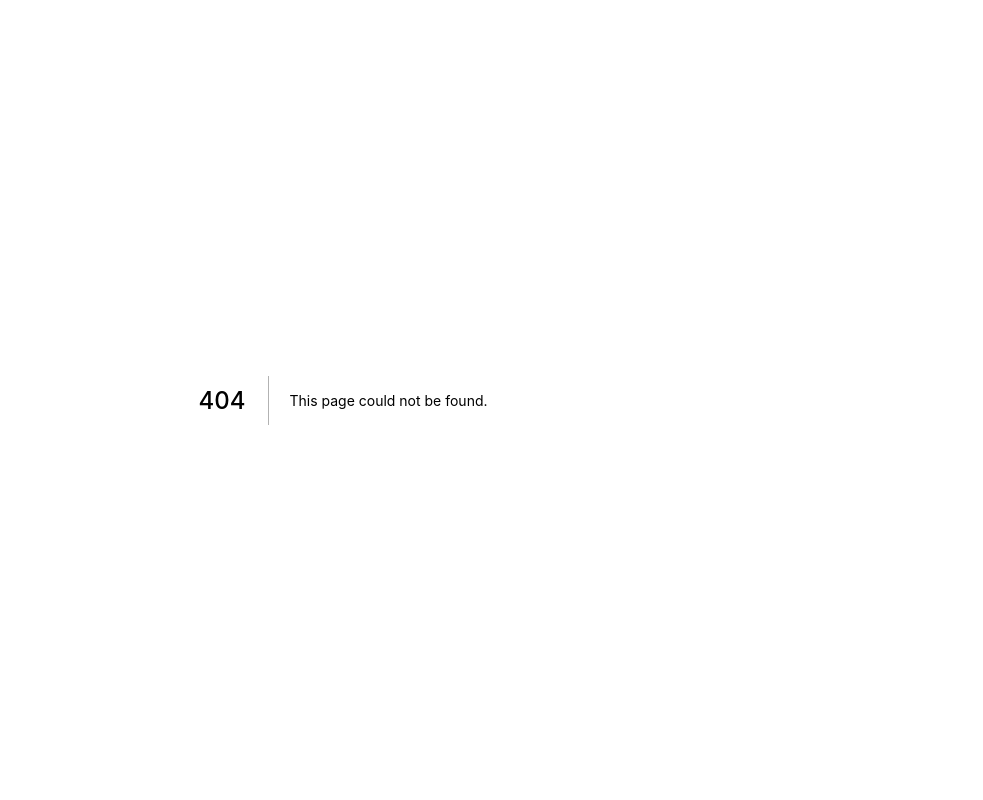
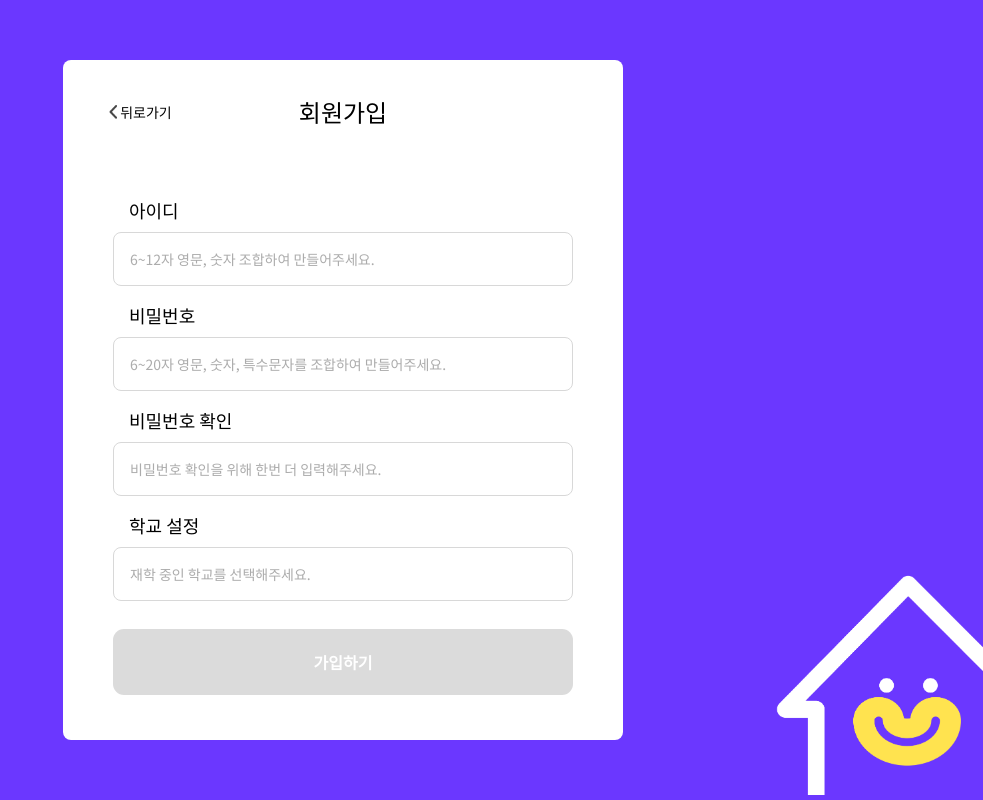
Before and after one commit to mash-up-kr/baeppo-web, a Next.js app: page /signup in a window 1280 px wide. Before the commit this address had no page. Shown: the whole page, without its empty margins (297-1280 px from the left). Built offline with nearby package versions, Linux system fonts and the light colour scheme.

Commit message:
✨ Implement sign up page

```diff
--- a/src/components/Button.ts
+++ b/src/components/Button.ts
@@ -21,6 +21,12 @@ const Button = styled.button<ButtonProps>`
   border-radius: 11px;
   outline: none;
   cursor: pointer;
+
+  &:disabled {
+    color: white;
+    background-color: #dbdbdb;
+    cursor: default;
+  }
 `;
 
 export default Button;
--- /dev/null
+++ b/src/components/FormInput.tsx
@@ -0,0 +1,56 @@
+import React, { FC } from "react";
+import styled from "styled-components";
+
+import Input, { InputProps } from "./Input";
+
+interface FormInputProps extends InputProps {
+  label: string;
+  isError?: boolean;
+  goodMessage?: string;
+  errorMessage?: string;
+}
+
+const FormInput: FC<FormInputProps> = ({
+  label,
+  isError,
+  goodMessage,
+  errorMessage,
+  width,
+  value,
+  mt,
+  ml,
+  ...inputProps
+}: Omit<FormInputProps, "ref" | "as">) => (
+  <FormInputWrapper width={width} mt={mt} ml={ml}>
+    <Label>
+      {label}
+      {value && <MessageArea isError={isError}>{isError ? errorMessage : goodMessage}</MessageArea>}
+    </Label>
+    <Input value={value} {...inputProps} />
+  </FormInputWrapper>
+);
+
+export default FormInput;
+
+const Label = styled.div`
+  display: flex;
+  align-items: center;
+  margin-bottom: 9px;
+  padding-left: 16px;
+  font-weight: 500;
+  font-size: 18px;
+`;
+
+const MessageArea = styled.span<Pick<FormInputProps, "isError">>`
+  margin-left: 16px;
+  color: ${(props) => (props.isError ? "red" : "#6B37FF")};
+  font-size: 14px;
+`;
+
+const FormInputWrapper = styled.div<Pick<FormInputProps, "width" | "mt" | "ml">>`
+  display: flex;
+  flex-direction: column;
+  width: ${(props) => props.width || "100%"};
+  ${(props) => props.ml && `margin-left: ${props.ml};`}
+  ${(props) => props.mt && `margin-top: ${props.mt};`}
+`;
--- /dev/null
+++ b/src/components/Input.tsx
@@ -0,0 +1,41 @@
+import React, { FC, useCallback } from "react";
+import styled from "styled-components";
+
+export interface InputProps extends React.HTMLProps<HTMLInputElement> {
+  mt?: string;
+  ml?: string;
+  width?: string;
+  fontSize?: string;
+  onValueChange: (value: string) => void;
+}
+
+const Input: FC<InputProps> = ({
+  onValueChange,
+  ...inputProps
+}: Omit<InputProps, "ref" | "as">) => {
+  const handleChange = useCallback(
+    (e: React.ChangeEvent<HTMLInputElement>) => {
+      onValueChange(e.target.value);
+    },
+    [onValueChange],
+  );
+
+  return <StyledInput onChange={handleChange} {...inputProps} />;
+};
+
+const StyledInput = styled.input<Omit<InputProps, "onValueChange">>`
+  width: ${(props) => props.width || "100%"};
+  ${(props) => props.ml && `margin-left: ${props.ml};`}
+  ${(props) => props.mt && `margin-top: ${props.mt};`}
+  padding: 16px;
+  font-size: ${(props) => props.fontSize || "16px"};
+  border: 1px solid #d8d8d8;
+  border-radius: 8px;
+  outline: none;
+
+  &::placeholder {
+    color: rgba(90, 90, 90, 0.5);
+  }
+`;
+
+export default Input;
--- /dev/null
+++ b/src/pages/signup.tsx
@@ -0,0 +1,120 @@
+import { useRouter } from "next/dist/client/router";
+import Image from "next/image";
+import React, { FC, useMemo, useState } from "react";
+import styled from "styled-components";
+
+import Button from "components/Button";
+import FormInput from "components/FormInput";
+import { PageBackground, PageBottomLogoWrapper, PagePopup } from "components/MainPage";
+
+const SignUpPage: FC = () => {
+  const router = useRouter();
+
+  const [id, setId] = useState("");
+  const [password, setPassword] = useState("");
+  const [rePass, setRePass] = useState("");
+  const [school, setSchool] = useState("");
+
+  const isPasswordError = useMemo(() => rePass !== password, [password, rePass]);
+  const isClickableButton = useMemo(() => id && password && rePass && school && !isPasswordError, [
+    id,
+    password,
+    rePass,
+    school,
+    isPasswordError,
+  ]);
+
+  return (
+    <PageBackground>
+      <PagePopup>
+        <PageHeader>
+          <HeaderSide>
+            <BackWrapper onClick={() => router.back()}>
+              <Image src="/caret_left.png" width={8} height={14} />
+              &nbsp;뒤로가기
+            </BackWrapper>
+          </HeaderSide>
+          <HeaderTitle>회원가입</HeaderTitle>
+          <HeaderSide />
+        </PageHeader>
+        <FormWrapper>
+          <FormInput
+            label="아이디"
+            goodMessage="멋진 아이디에요!"
+            errorMessage="다시 만들어주세요!"
+            placeholder="6~12자 영문, 숫자 조합하여 만들어주세요."
+            fontSize="14px"
+            onValueChange={setId}
+            value={id}
+          />
+          <FormInput
+            mt="16px"
+            type="password"
+            label="비밀번호"
+            placeholder="6~20자 영문, 숫자, 특수문자를 조합하여 만들어주세요."
+            fontSize="14px"
+            onValueChange={setPassword}
+            value={password}
+          />
+          <FormInput
+            mt="16px"
+            type="password"
+            label="비밀번호 확인"
+            isError={isPasswordError}
+            goodMessage="확인되었습니다!"
+            errorMessage="비밀번호가 달라요!"
+            placeholder="비밀번호 확인을 위해 한번 더 입력해주세요."
+            fontSize="14px"
+            onValueChange={setRePass}
+            value={rePass}
+          />
+          {/* TODO: 학교 목록 받아서 SearchInput으로 대체해야함 */}
+          <FormInput
+            mt="16px"
+            label="학교 설정"
+            placeholder="재학 중인 학교를 선택해주세요."
+            fontSize="14px"
+            onValueChange={setSchool}
+            value={school}
+          />
+          <Button mt="28px" disabled={!isClickableButton}>
+            가입하기
+          </Button>
+        </FormWrapper>
+      </PagePopup>
+      <PageBottomLogoWrapper>
+        <Image src="/logo_big.png" width={263} height={263} />
+      </PageBottomLogoWrapper>
+    </PageBackground>
+  );
+};
+
+export default SignUpPage;
+
+const PageHeader = styled.div`
+  display: flex;
+  align-items: center;
+  margin-top: 34px;
+`;
+
+const HeaderTitle = styled.div`
+  font-weight: 500;
+  font-size: 24px;
+  text-align: center;
+`;
+
+const HeaderSide = styled.div`
+  flex: 1;
+  font-size: 14px;
+`;
+
+const FormWrapper = styled.form`
+  margin-top: 68px;
+`;
+
+const BackWrapper = styled.div`
+  display: flex;
+  align-items: center;
+  margin-left: -4px;
+  cursor: pointer;
+`;
```
Also changed, not shown: src/components/Input.ts (deleted, +0 -24 lines), src/pages/login.tsx (+5 -16 lines), .stylelintrc.json, public/caret_left.png (added).
